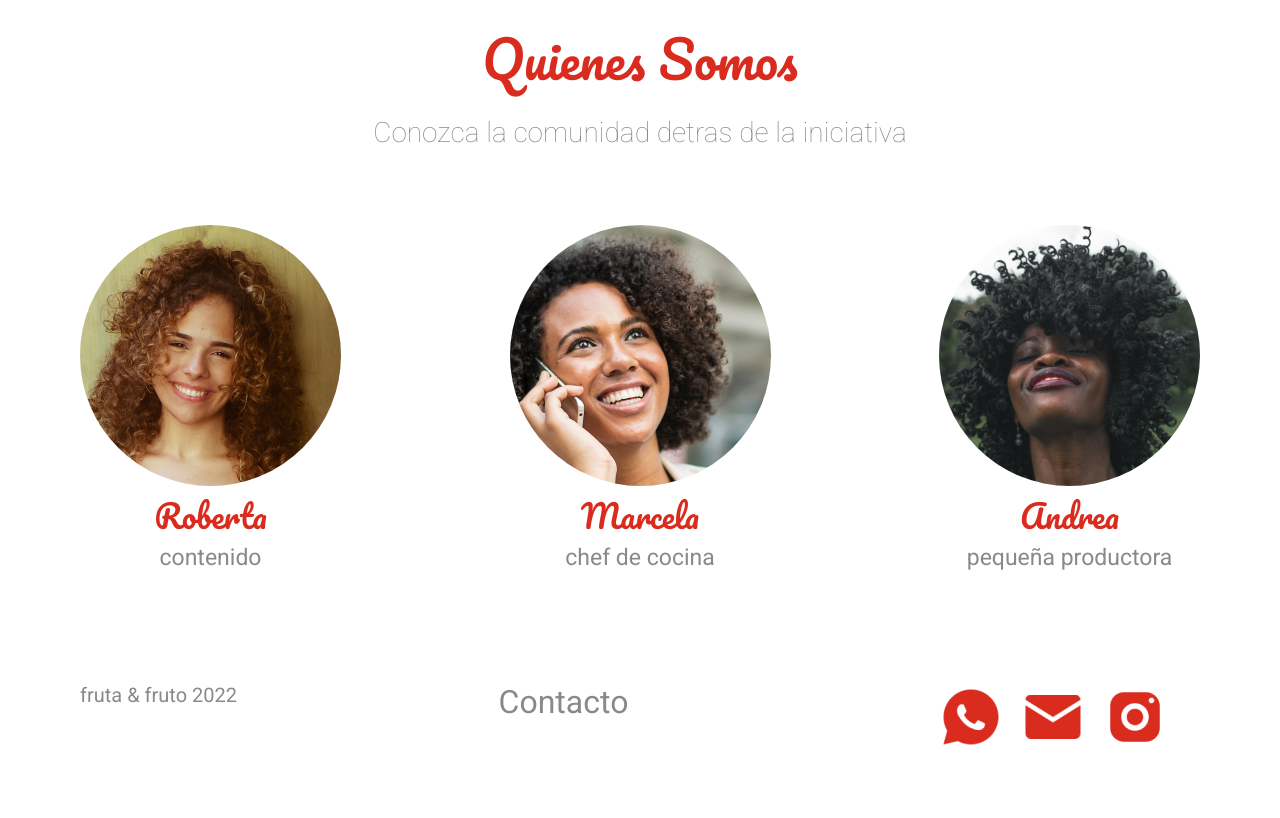
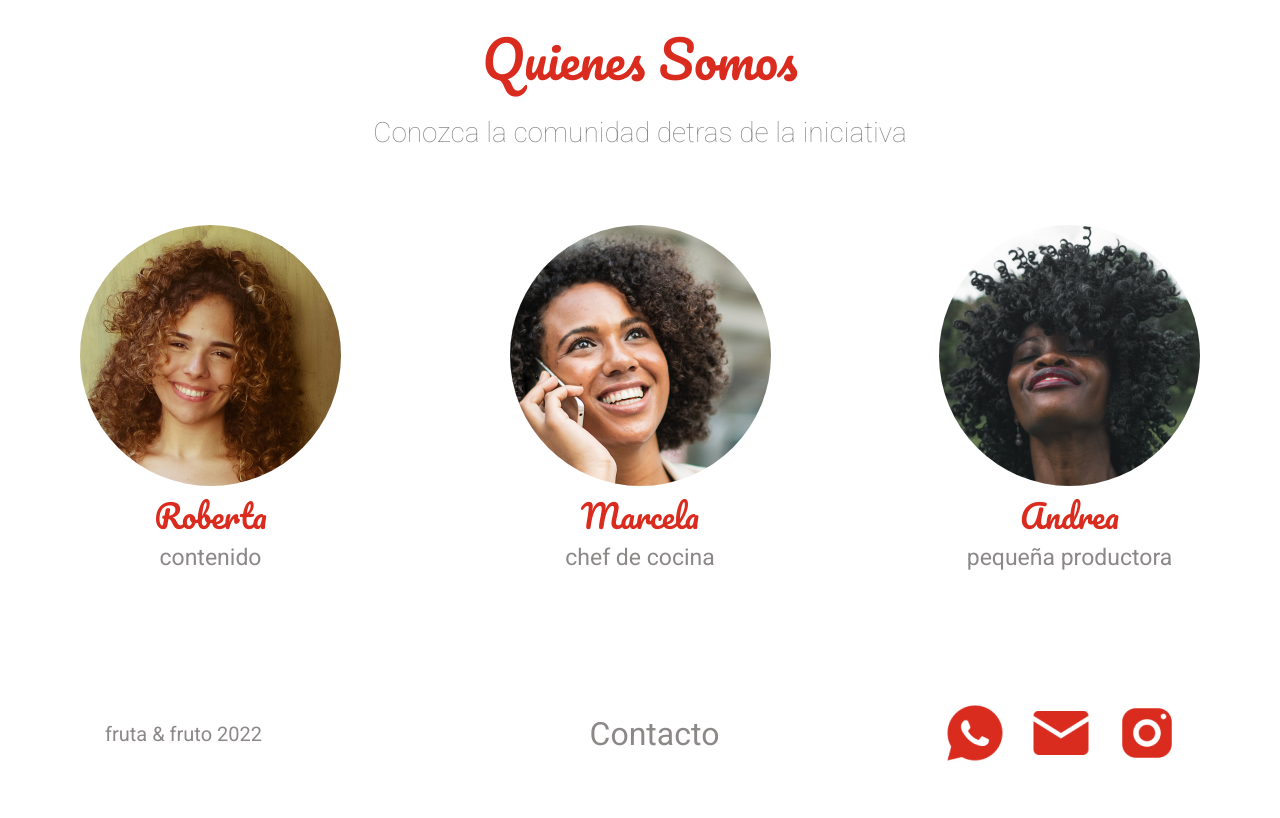
Before and after one commit to OscarDan1el/alura-arquitectura-css, a plain HTML site: page index.html in a window 1280 px wide. Shown: the part 2268-3086 px from the top of the page. Before the commit the page ends 3050 px from the top, so only its background shows below. Drawn offline with Linux system fonts and the light colour scheme.

Commit message:
correciones del footer

```diff
--- a/assets/css/rodapie.css
+++ b/assets/css/rodapie.css
@@ -1,5 +1,7 @@
 .rodapie{
     display: flex;
     justify-content: space-between;
+    align-items: center;
+    /* alinea los elemntos al centro */
     padding: 2rem 5rem;
 }
--- a/assets/css/rodapie/rodapie__contacto.css
+++ b/assets/css/rodapie/rodapie-contacto.css
@@ -3,6 +3,8 @@
     font-family: roboto;
     text-align: center;
     font-size: 2rem;
-    font-weight: 400;
+    margin-left: 5rem;
+    /* font-weight: 400;
     line-height: 2.344rem;
+    lo puse yo pero no ayuda */
 }
--- /dev/null
+++ b/assets/css/rodapie/rodapie-icon.css
@@ -0,0 +1,5 @@
+.rodapie__icon{
+    margin-right: 1.25rem;
+    /* width: 66px;
+    height: 66px; */
+}
--- /dev/null
+++ b/assets/css/rodapie/rodapie-item.css
@@ -0,0 +1,5 @@
+.rodapie__item{
+    /* display: flex; */
+    list-style: none;
+
+}
--- /dev/null
+++ b/assets/css/rodapie/rodapie-lista.css
@@ -0,0 +1,5 @@
+.rodapie__lista{
+     display: flex;
+    /*padding: 0 2rem; */
+    /* list-style: none; */
+}
--- /dev/null
+++ b/assets/css/rodapie/rodapie-nombre.css
@@ -0,0 +1,10 @@
+.rodapie__nombre{
+    color: #8C8888;
+    font-family: roboto;
+    font-size: 1.25rem;
+    font-weight: 400;
+    align-items: center;
+    /* margin-top: 2.5rem;
+    este lo agreegue yo pero el del video agrego padding*/
+    padding: 1.5625rem;
+}
--- a/assets/css/rodapie/rodapie__email.css
+++ /dev/null
@@ -1,3 +0,0 @@
-.rodapie__email{
-    margin-left: 1rem;
-}
--- a/assets/css/rodapie/rodapie__instagram.css
+++ /dev/null
@@ -1,3 +0,0 @@
-.rodapie__instagram{
- margin-left: 1rem;
-}
--- a/assets/css/rodapie/rodapie__nombre.css
+++ /dev/null
@@ -1,8 +0,0 @@
-.rodapie__nombre{
-    color: #8C8888;
-    font-family: roboto;
-    font-size: 1.25rem;
-    font-weight: 400;
-    text-align: center;
-
-}
--- a/assets/css/rodapie/rodapie__redes.css
+++ /dev/null
@@ -1,5 +0,0 @@
-.rodapie__redes{
-    display: flex;
-    padding: 0 2rem;
-
-}
--- a/assets/css/rodapie/rodapie__whatsapp.css
+++ /dev/null
@@ -1,5 +0,0 @@
-.rodapie__whatsapp{
-    margin-left: 1rem;
-    /* width: 66px;
-    height: 66px; */
-}
--- a/index.html
+++ b/index.html
@@ -43,12 +43,11 @@
     <link rel="stylesheet" href="assets/css/persona/persona-funcion.css">
 
     <link rel="stylesheet" href="assets/css/rodapie.css">
-    <link rel="stylesheet" href="assets/css/rodapie/rodapie__nombre.css">
-    <link rel="stylesheet" href="assets/css/rodapie/rodapie__contacto.css">
-    <link rel="stylesheet" href="assets/css/rodapie/rodapie__whatsapp.css">
-    <link rel="stylesheet" href="assets/css/rodapie/rodapie__email.css">
-    <link rel="stylesheet" href="assets/css/rodapie/rodapie__instagram.css">
-    <link rel="stylesheet" href="assets/css/rodapie/rodapie__redes.css">
+    <link rel="stylesheet" href="assets/css/rodapie/rodapie-nombre.css">
+    <link rel="stylesheet" href="assets/css/rodapie/rodapie-contacto.css">
+    <link rel="stylesheet" href="assets/css/rodapie/rodapie-lista.css">
+    <link rel="stylesheet" href="assets/css/rodapie/rodapie-item.css">
+    <link rel="stylesheet" href="assets/css/rodapie/rodapie-icon.css">
 
 </head>
     <body>
@@ -154,15 +153,27 @@
         </div>
       </section>
 
-      <section class="rodapie">
-        <span class="rodapie__nombre">fruta & fruto 2022</span>
-        <span class="rodapie__contacto">Contacto</span>
-        <div class="rodapie__redes">
-            <img src="assets/img/WhatsApp.png" alt="" class="rodapie__whatsapp">
-            <img src="assets/img/email.png" alt="" class="rodapie__email">
-            <img src="assets/img/Instagram.png" alt="" class="rodapie__instagram">
-        </div>
-      </section>
+      <footer class="rodapie">
+        <h3 class="rodapie__nombre">fruta & fruto 2022</h3>
+        <p class="rodapie__contacto">Contacto</p>
+        <ul class="rodapie__lista">
+            <li class="rodapie__item">
+                <a href="#" class="rodapie__icon">
+                    <img src="assets/img/WhatsApp.png" alt="">
+                </a>
+            </li>
+            <li class="rodapie__item">
+                <a href="#" class="rodapie__icon">
+                    <img src="assets/img/email.png" alt="">
+                </a>
+            </li>
+            <li class="rodapie__item">
+                <a href="#" class="rodapie__icon">
+                    <img src="assets/img/Instagram.png" alt="">
+                </a>
+            </li>
+        </ul>
+      </footer>
 
 </body>
 </html>
```
